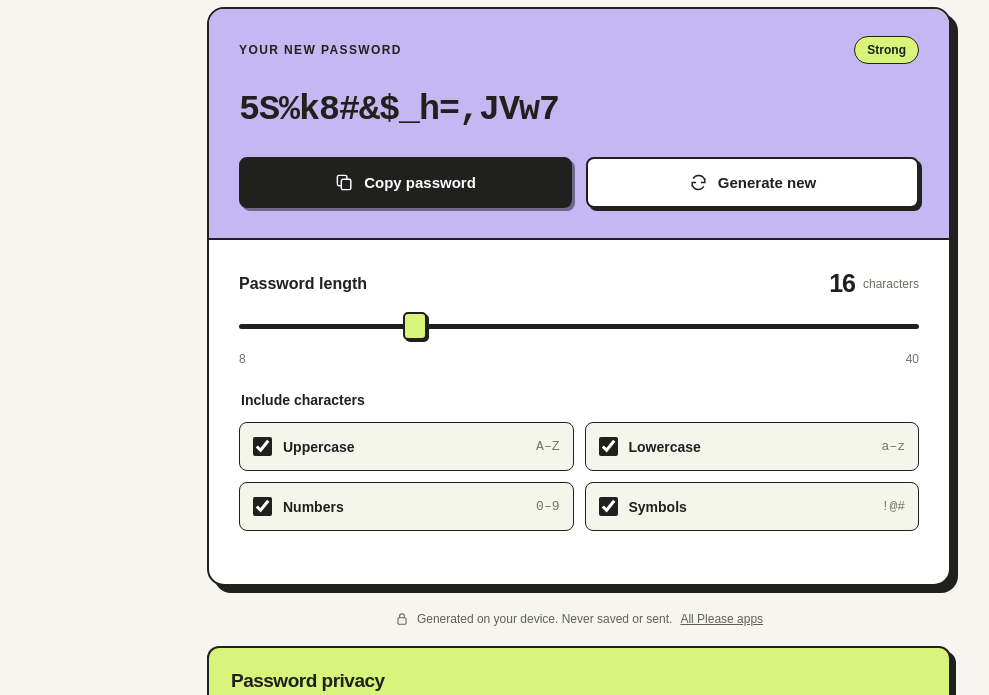
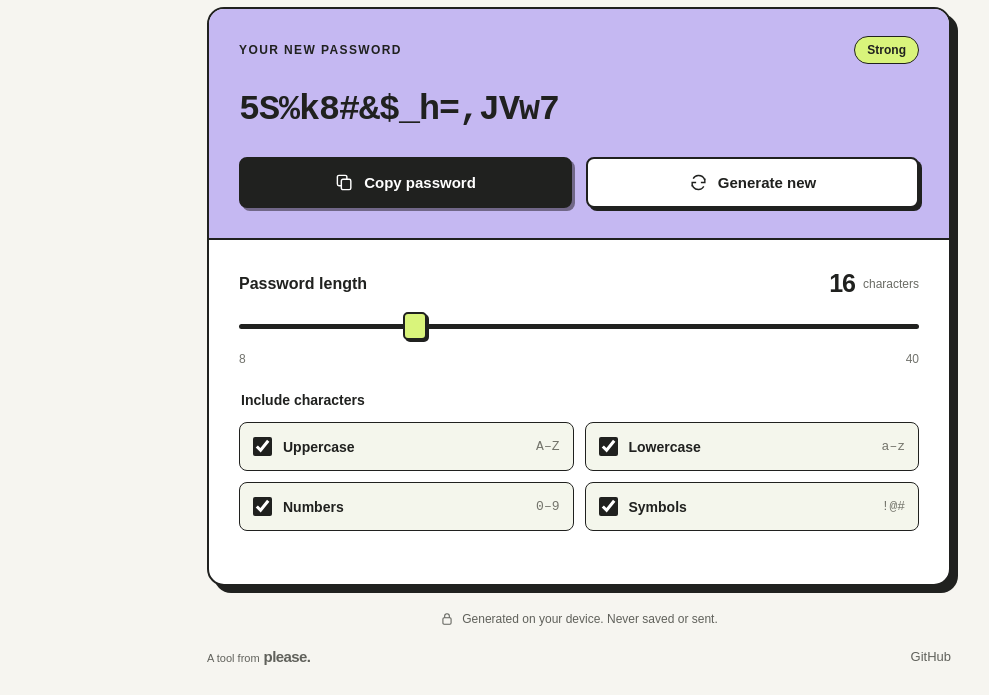
Before and after one commit to aporka-droid/key-please, a plain HTML site: page index.html in a window 1280 px wide. Shown: the part 221-916 px from the top of the page, without its empty margins (61-1050 px from the left). Drawn offline with Linux system fonts and the light colour scheme.

Commit message:
Match the Please collection footer

```diff
--- a/index.html
+++ b/index.html
@@ -378,6 +378,45 @@
   </style>
 
 <style id="collection-brand-mark">.collection-mark{display:block;width:34px;height:34px;flex:0 0 34px;object-fit:contain;border:0;border-radius:0;background:transparent;box-shadow:none;padding:0;margin:0}</style>
+<style>
+.please-footer-nav {
+  display: flex;
+  align-items: center;
+  justify-content: space-between;
+  flex-wrap: wrap;
+  gap: 4px 18px;
+  width: 100%;
+  font: inherit;
+  letter-spacing: normal;
+}
+.please-footer-nav .please-origin {
+  display: inline-flex;
+  align-items: baseline;
+  gap: 4px;
+  color: inherit;
+  font-size: 11px;
+  font-weight: 400;
+}
+.please-footer-nav a {
+  display: inline-flex;
+  align-items: center;
+  min-height: 44px;
+  color: inherit;
+  font-size: 13px;
+  text-decoration: none;
+  text-underline-offset: 3px;
+}
+.please-footer-nav a.please-wordmark {
+  font-size: 15px;
+  font-weight: 700;
+  letter-spacing: -.6px;
+}
+.please-footer-nav a:hover,
+.please-footer-nav a:focus-visible {
+  text-decoration: underline;
+}
+
+</style>
 </head>
 <body>
   <header><div class="brand"><img class="collection-mark" src="favicon.svg?v=20261030" width="34" height="34" alt="" aria-hidden="true">keyplease.</div></header>
@@ -404,7 +443,7 @@
         <p id="message" role="status" aria-live="polite"></p>
       </div>
     </section>
-    <footer><svg viewBox="0 0 24 24" fill="none" stroke="currentColor" stroke-width="1.8" aria-hidden="true"><rect x="5" y="10" width="14" height="11" rx="2"/><path d="M8 10V7a4 4 0 0 1 8 0v3"/></svg>Generated on your device. Never saved or sent. <a href="https://please.aporka.dev/">All Please apps</a></footer>
+    <footer><svg viewBox="0 0 24 24" fill="none" stroke="currentColor" stroke-width="1.8" aria-hidden="true"><rect x="5" y="10" width="14" height="11" rx="2"/><path d="M8 10V7a4 4 0 0 1 8 0v3"/></svg>Generated on your device. Never saved or sent. <nav class="please-footer-nav" aria-label="Footer links"><span class="please-origin">A tool from <a class="please-wordmark" href="https://please.aporka.dev/">please.</a></span><a href="https://github.com/aporka-droid/key-please">GitHub</a></nav></footer>
   <aside class="privacy-notice" id="privacy-notice" aria-labelledby="privacy-title">
     <h2 id="privacy-title">Password privacy</h2>
     <p>Passwords are generated on your device and never saved or sent.</p>
```
